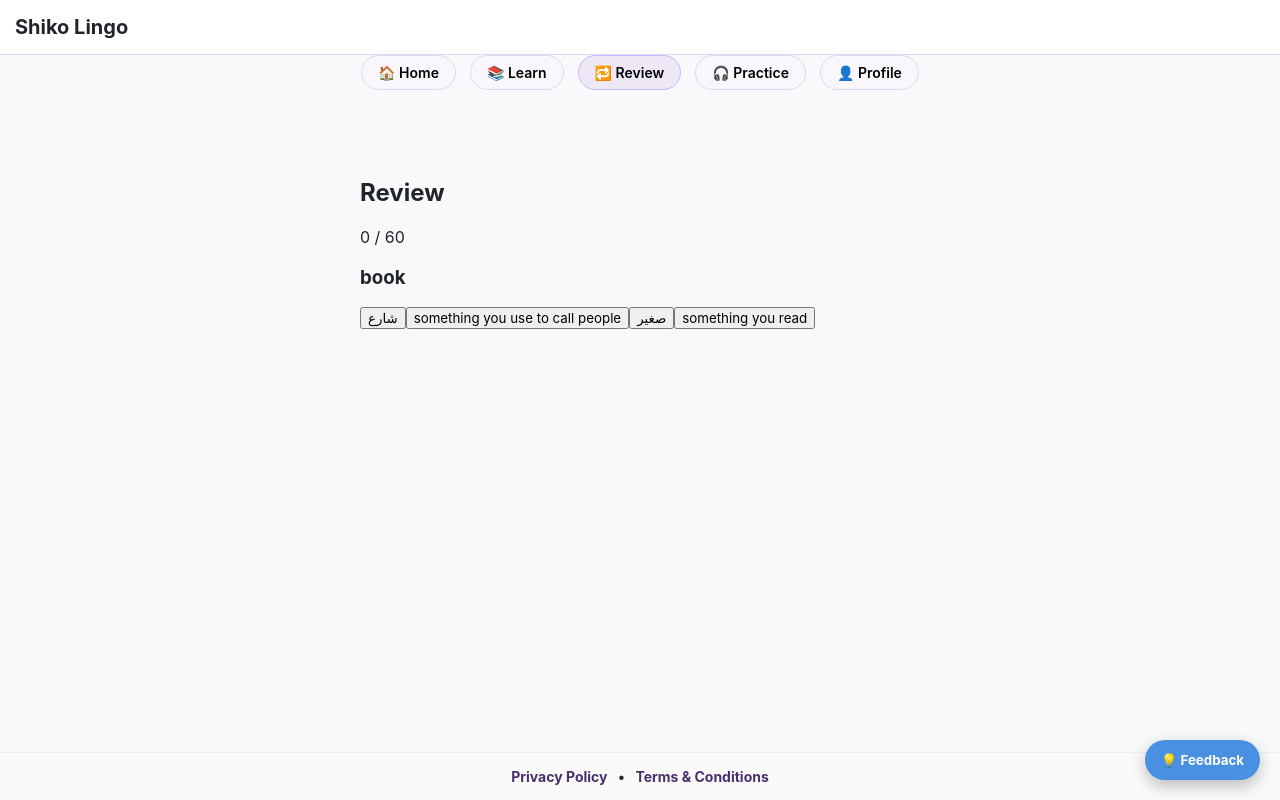
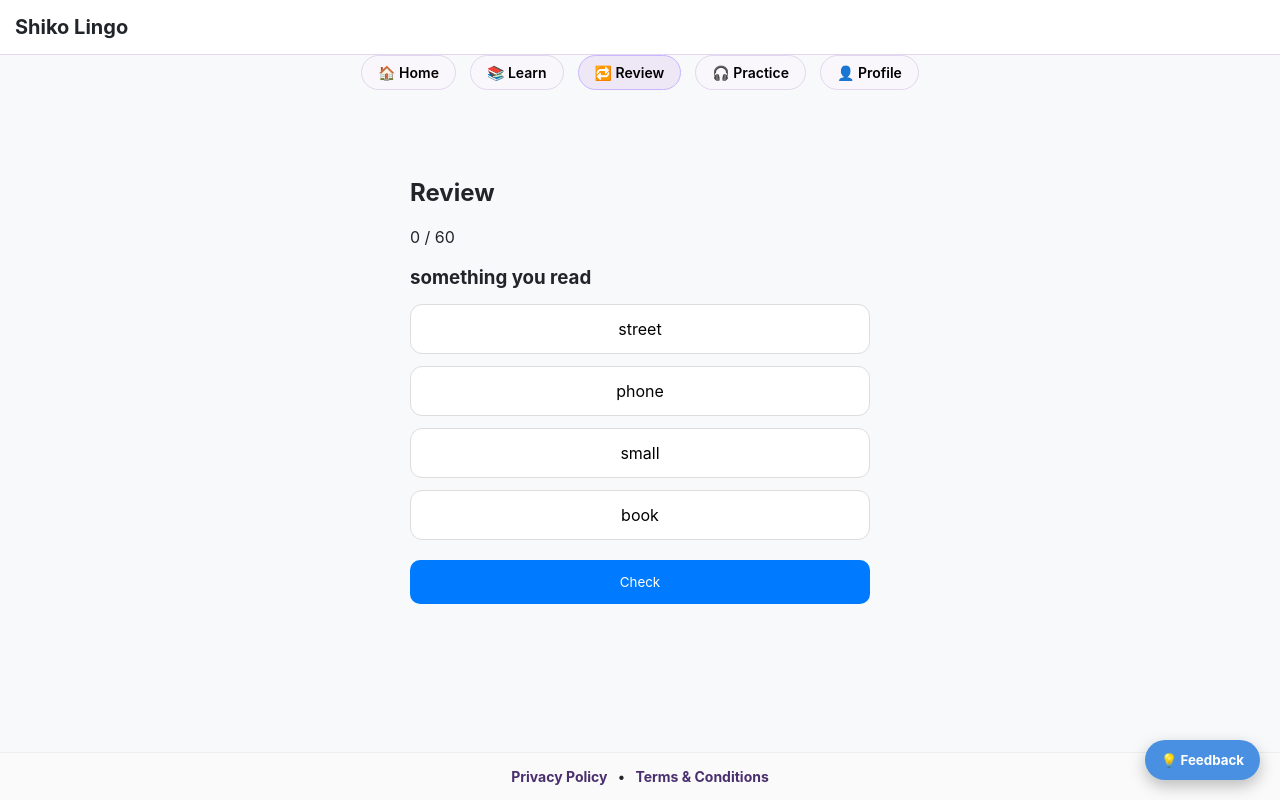
Before and after one commit to egyptianpharoah771-commits/shiko-lingo, a React (Create React App) app: page /review in a window 1280 px wide. Built offline with nearby package versions, Linux system fonts and the light colour scheme; no server answers.

Commit message:
feat: improve review UI (colors, spacing, audio, clean options, selection sound)

```diff
--- a/src/pages/ReviewWordsPage.jsx
+++ b/src/pages/ReviewWordsPage.jsx
@@ -25,15 +25,16 @@ export default function ReviewWordsPage() {
   const [currentIndex, setCurrentIndex] = useState(0);
   const [lastIndex, setLastIndex] = useState(null);
   const [mode, setMode] = useState("mcq");
+
   const [selected, setSelected] = useState(null);
-  const [input, setInput] = useState("");
   const [checking, setChecking] = useState(false);
   const [feedback, setFeedback] = useState(null);
+
   const [loading, setLoading] = useState(true);
   const [options, setOptions] = useState([]);
 
   const [progress, setProgress] = useState(0);
-  const TOTAL = 60; // 🔥 بس ده اللي اتغير
+  const TOTAL = 60;
   const [finished, setFinished] = useState(false);
 
   const [reviewQueue, setReviewQueue] = useState([]);
@@ -44,12 +45,7 @@ export default function ReviewWordsPage() {
 
       const levelData = VOCABULARY_DATA?.A1;
 
-      if (!levelData) {
-        setWords([]);
-        return;
-      }
-
-      const allWords = Object.values(levelData)
+      const allWords = Object.values(levelData || {})
         .flatMap((unit) => unit?.content?.items || []);
 
       const prepared = removeDuplicates(
@@ -79,22 +75,17 @@ export default function ReviewWordsPage() {
 
   const currentWord = words[currentIndex];
 
+  // 🔊 AUDIO FIX (always fresh instance)
   const playAudio = () => {
     if (!currentWord?.audio) return;
 
     try {
-      if (audioRef.current) {
-        audioRef.current.pause();
-        audioRef.current.currentTime = 0;
-      }
-
       const audio = new Audio(currentWord.audio);
-      audioRef.current = audio;
-
       audio.play().catch(() => {});
     } catch {}
   };
 
+  // 🔥 CLEAN OPTIONS (English only)
   const generateOptions = useCallback(() => {
     if (!currentWord || words.length < 4) return [];
 
@@ -105,7 +96,7 @@ export default function ReviewWordsPage() {
 
     return [...wrong, currentWord]
       .sort(() => 0.5 - Math.random())
-      .map((w) => w.definition);
+      .map((w) => w.word); // 🔥 كلها English
   }, [currentWord, words]);
 
   useEffect(() => {
@@ -114,6 +105,16 @@ export default function ReviewWordsPage() {
     }
   }, [currentWord, mode, generateOptions]);
 
+  const handleSelect = (opt) => {
+    if (checking) return;
+    setSelected(opt);
+
+    // 🔊 select sound
+    try {
+      new Audio("/sounds/select.mp3").play();
+    } catch {}
+  };
+
   const goNext = () => {
     if (progress + 1 >= TOTAL) {
       setFinished(true);
@@ -121,9 +122,7 @@ export default function ReviewWordsPage() {
     }
 
     setProgress((p) => p + 1);
-
     setSelected(null);
-    setInput("");
     setChecking(false);
     setFeedback(null);
 
@@ -152,18 +151,16 @@ export default function ReviewWordsPage() {
     });
 
     setMode((prev) =>
-      prev === "mcq" ? "type" : prev === "type" ? "listen" : "mcq"
+      prev === "mcq" ? "listen" : "mcq"
     );
   };
 
   const handleAnswer = (answer) => {
     if (!currentWord || checking) return;
 
-    if (mode === "type" && !normalize(answer)) return;
-
     const correctAnswer =
       mode === "mcq" || mode === "listen"
-        ? currentWord.definition
+        ? currentWord.word
         : currentWord.word;
 
     const isCorrect =
@@ -182,9 +179,7 @@ export default function ReviewWordsPage() {
       ]);
     }
 
-    if (mode !== "type") setSelected(answer);
-
-    timeoutRef.current = setTimeout(goNext, 1200);
+    timeoutRef.current = setTimeout(goNext, 1000);
   };
 
   useEffect(() => {
@@ -193,16 +188,9 @@ export default function ReviewWordsPage() {
 
   if (finished) {
     return (
-      <div style={{ padding: 20 }}>
+      <div style={{ padding: 20, textAlign: "center" }}>
         <h2>✅ Session Complete</h2>
-        <button
-          onClick={() => {
-            setProgress(0);
-            setFinished(false);
-          }}
-        >
-          Restart
-        </button>
+        <p>{progress} / {TOTAL}</p>
       </div>
     );
   }
@@ -211,42 +199,73 @@ export default function ReviewWordsPage() {
   if (!words.length) return <div style={{ padding: 20 }}>No words</div>;
 
   return (
-    <div style={{ padding: 20, maxWidth: 600, margin: "auto" }}>
+    <div style={{ padding: 20, maxWidth: 500, margin: "auto" }}>
       <h2>Review</h2>
 
       <p>{progress} / {TOTAL}</p>
 
-      {mode === "type" && (
-        <div>
-          <p style={{ fontSize: 18 }}>{currentWord.definition}</p>
-
-          {currentWord.audio && <button onClick={playAudio}>🔊</button>}
-
-          <input
-            value={input}
-            onChange={(e) => setInput(e.target.value)}
-            disabled={checking}
-          />
-
-          <button onClick={() => handleAnswer(input)}>Submit</button>
-        </div>
+      {/* 🔥 QUESTION */}
+      {mode === "mcq" && (
+        <h3 style={{ marginBottom: 15 }}>{currentWord.definition}</h3>
       )}
 
-      {(mode === "mcq" || mode === "listen") && (
-        <div>
-          {mode === "mcq" && <h3>{currentWord.word}</h3>}
-          {mode === "listen" && <button onClick={playAudio}>🔊 Play</button>}
+      {mode === "listen" && (
+        <button onClick={playAudio} style={{ marginBottom: 15 }}>
+          🔊 Play Audio
+        </button>
+      )}
 
-          {options.map((opt, i) => (
-            <button key={i} onClick={() => handleAnswer(opt)}>
+      {/* 🔥 OPTIONS */}
+      <div style={{ display: "flex", flexDirection: "column", gap: 12 }}>
+        {options.map((opt, i) => {
+          const isSelected = selected === opt;
+          const isCorrect = opt === currentWord.word;
+
+          let bg = "#fff";
+
+          if (checking) {
+            if (isCorrect) bg = "#4caf50";
+            else if (isSelected) bg = "#f44336";
+          } else if (isSelected) {
+            bg = "#e3f2fd";
+          }
+
+          return (
+            <button
+              key={i}
+              onClick={() => handleSelect(opt)}
+              disabled={checking}
+              style={{
+                padding: 14,
+                borderRadius: 12,
+                border: "1px solid #ddd",
+                cursor: "pointer",
+                background: bg,
+                color: checking ? "#fff" : "#000",
+                fontSize: 16,
+              }}
+            >
               {opt}
             </button>
-          ))}
-        </div>
-      )}
+          );
+        })}
+      </div>
 
-      {feedback === "correct" && <p>✅ Correct</p>}
-      {feedback === "wrong" && <p>❌ Wrong</p>}
+      <button
+        onClick={() => handleAnswer(selected)}
+        disabled={!selected || checking}
+        style={{
+          marginTop: 20,
+          width: "100%",
+          padding: 14,
+          borderRadius: 10,
+          background: "#007bff",
+          color: "#fff",
+          border: "none",
+        }}
+      >
+        Check
+      </button>
     </div>
   );
 }
```
